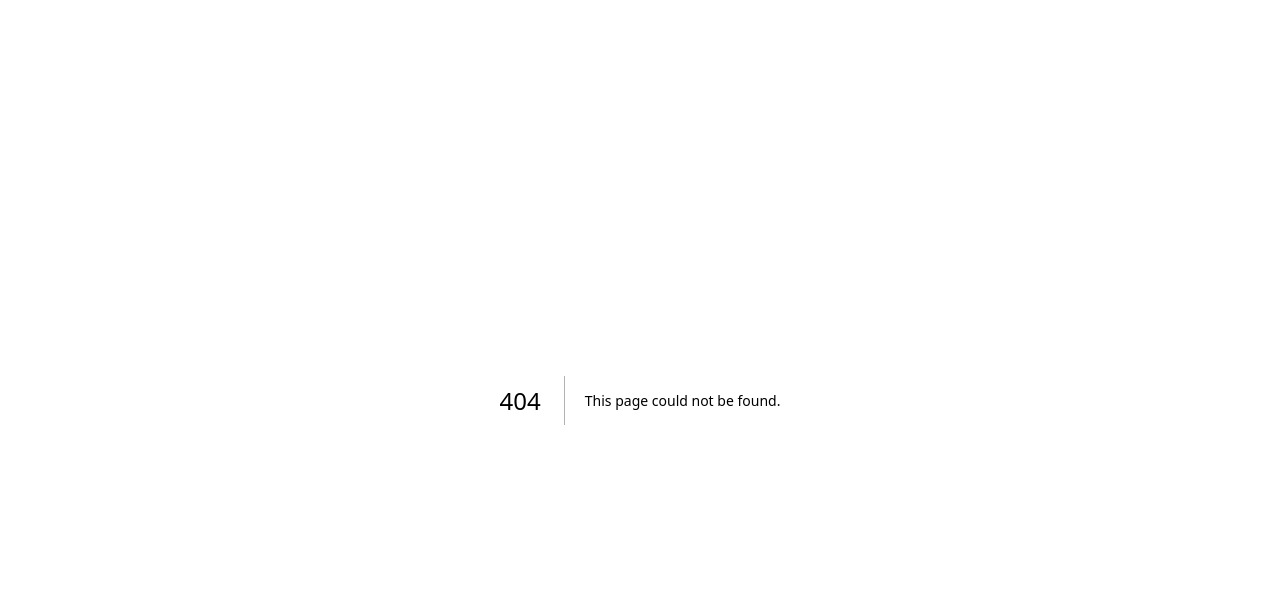
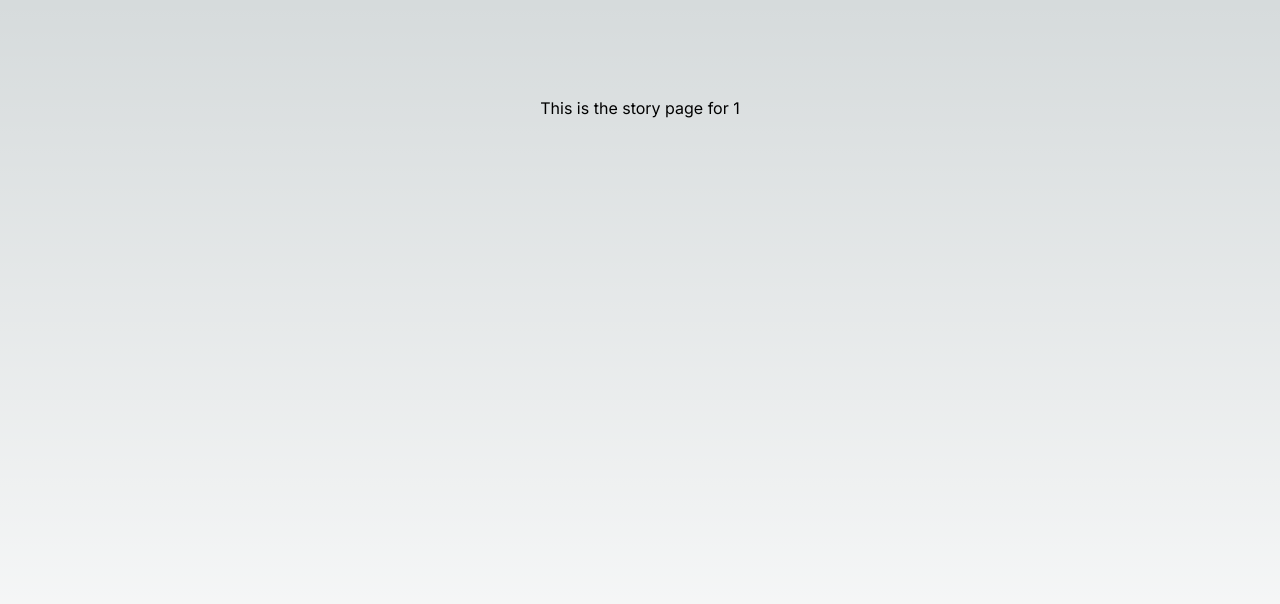
Before and after one commit to marceperez99/story-gpt, a Next.js app: page /1 in a window 1280 px wide. Before the commit this address had no page. Shown: the top 604 px of the page. Built offline with nearby package versions, Linux system fonts and the light colour scheme.

Commit message:
feat: add screen for story

```diff
--- /dev/null
+++ b/src/app/[id]/page.tsx
@@ -0,0 +1,7 @@
+export default function Home({ params }: { params: { id: string } }) {
+  return (
+    <main className="flex min-h-screen flex-col items-center justify-between p-24">
+      This is the story page for {params.id}
+    </main>
+  );
+}
```
